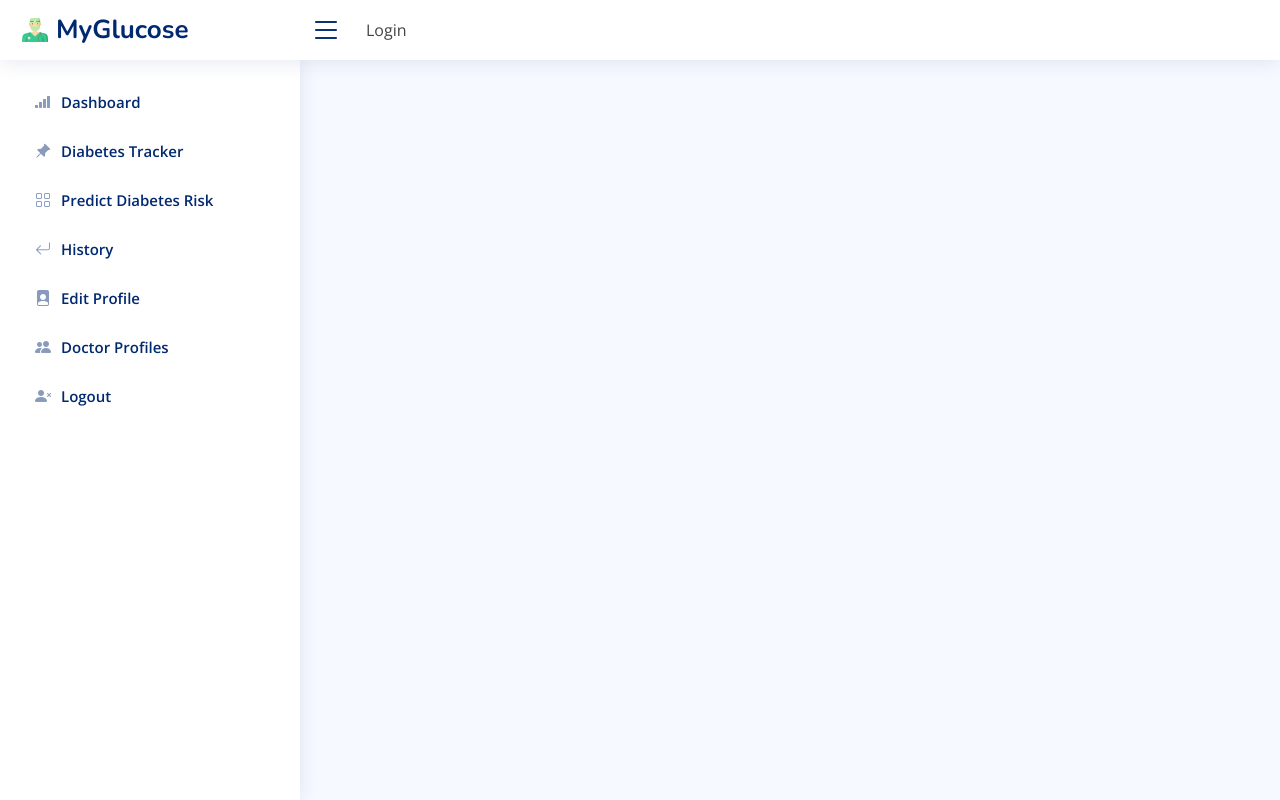
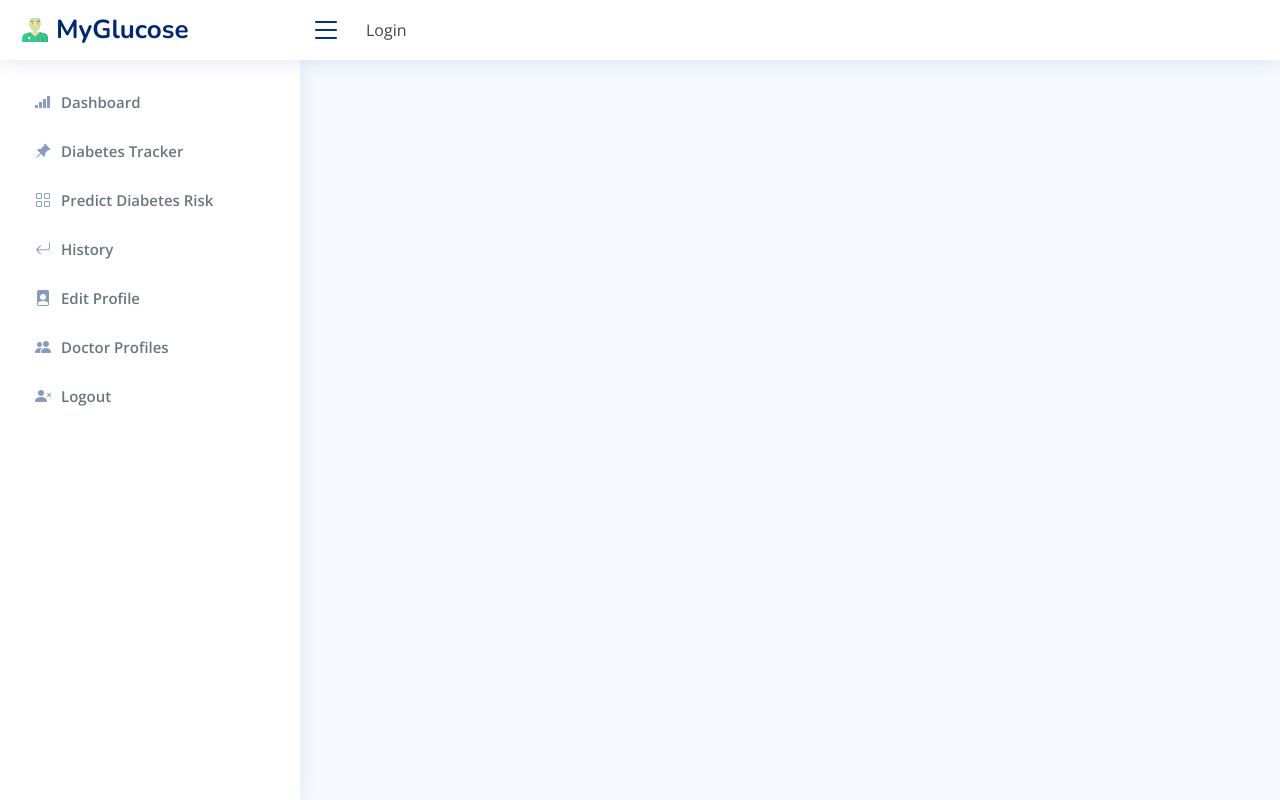
Before and after one commit to duaneywadey/MyGlucose, a Django app: page /indexadmin/ in a window 1280 px wide. Run offline with Django 4.2, Linux system fonts and the light colour scheme; some libraries are stand-ins or nearby versions.

Commit message:
another update

```diff
--- a/chartjsproj/urls.py
+++ b/chartjsproj/urls.py
@@ -17,7 +17,7 @@ from django.contrib import admin
 from django.urls import path, include
 from django.conf.urls.static import static
 from django.conf import settings
-from django.contrib.staticfiles.urls import staticfiles_urlpatterns
+
 
 
 
@@ -27,5 +27,3 @@ urlpatterns = [
     path('doctor/', include('admindashboard.urls')),
 
 ] + static(settings.MEDIA_URL, document_root=settings.MEDIA_ROOT)
-
-urlpatterns += staticfiles_urlpatterns()
--- a/render.yaml
+++ /dev/null
@@ -1,3 +0,0 @@
-build_command: python manage.py collectstatic --noinput
-static_dirs:
-  - static
--- a/templates/partials/side.html
+++ b/templates/partials/side.html
@@ -5,14 +5,14 @@
 
       {% url 'dashboard-index' as url %}
       <li class="nav-item">
-        <a class="nav-link {% if request.path != url %}collapsed{% endif %}" href="{% url 'dashboard-index' %}">
+        <a class="nav-link {% if request.path != url %}collapsed link-secondary{% endif %}" href="{% url 'dashboard-index' %}">
           <i class="bi bi-reception-4"></i>
           <span>Dashboard</span>
         </a>
       </li><!-- End Profile Page Nav -->
       {% url 'dashboard-addDashboard' as url %}
       <li class="nav-item">
-        <a class="nav-link {% if request.path != url %}collapsed{% endif %}" href="{% url 'dashboard-addDashboard' %}">
+        <a class="nav-link {% if request.path != url %}collapsed link-secondary{% endif %}" href="{% url 'dashboard-addDashboard' %}">
           <i class="bi bi-pin-angle-fill"></i>
           <span>Diabetes Tracker</span>
         </a>
@@ -20,28 +20,28 @@
 
       {% url 'dashboard-addAndPredictDiabetes' as url %}
       <li class="nav-item">
-        <a class="nav-link {% if request.path != url %}collapsed{% endif %}" href="{% url 'dashboard-addAndPredictDiabetes' %}">
+        <a class="nav-link {% if request.path != url %}collapsed link-secondary{% endif %}" href="{% url 'dashboard-addAndPredictDiabetes' %}">
           <i class="bi bi-grid"></i>
           <span>Predict Diabetes Risk</span>
         </a>
       </li><!-- End Profile Page Nav -->
       {% url 'dashboard-history' as url %}
        <li class="nav-item">
-        <a class="nav-link {% if request.path != url %}collapsed{% endif %}" href="{% url 'dashboard-history' %}">
+        <a class="nav-link {% if request.path != url %}collapsed link-secondary{% endif %}" href="{% url 'dashboard-history' %}">
           <i class="bi bi-arrow-return-left"></i>
           <span>History</span>
         </a>
       </li><!-- End Profile Page Nav -->
       {% url 'dashboard-editProfile' as url %}
       <li class="nav-item">
-        <a class="nav-link {% if request.path != url %}collapsed{% endif %}" href="{% url 'dashboard-editProfile' %}">
+        <a class="nav-link {% if request.path != url %}collapsed link-secondary{% endif %}" href="{% url 'dashboard-editProfile' %}">
           <i class="bi bi-file-person-fill"></i>
           <span>Edit Profile</span>
         </a>
       </li>
       {% url 'dashboard-viewAllDoctors' as url %}
       <li class="nav-item">
-        <a class="nav-link {% if request.path != url %}collapsed{% endif %}" href="{% url 'dashboard-viewAllDoctors' %}">
+        <a class="nav-link {% if request.path != url %}collapsed link-secondary{% endif %}" href="{% url 'dashboard-viewAllDoctors' %}">
           <i class="bi bi-people-fill"></i>
           <span>Doctor Profiles</span>
         </a>
@@ -49,7 +49,7 @@
 
 
       <li class="nav-item">
-        <a class="nav-link collapsed" href="{% url 'dashboard-logout_view' %}">
+        <a class="nav-link collapsed link-secondary" href="{% url 'dashboard-logout_view' %}">
           <i class="bi bi-person-x-fill"></i>
           <span>Logout</span>
         </a>
```
Also changed, not shown: chartjsproj/settings.py (+19 -21 lines), templates/adminpartials/side.html (+8 -8 lines).
